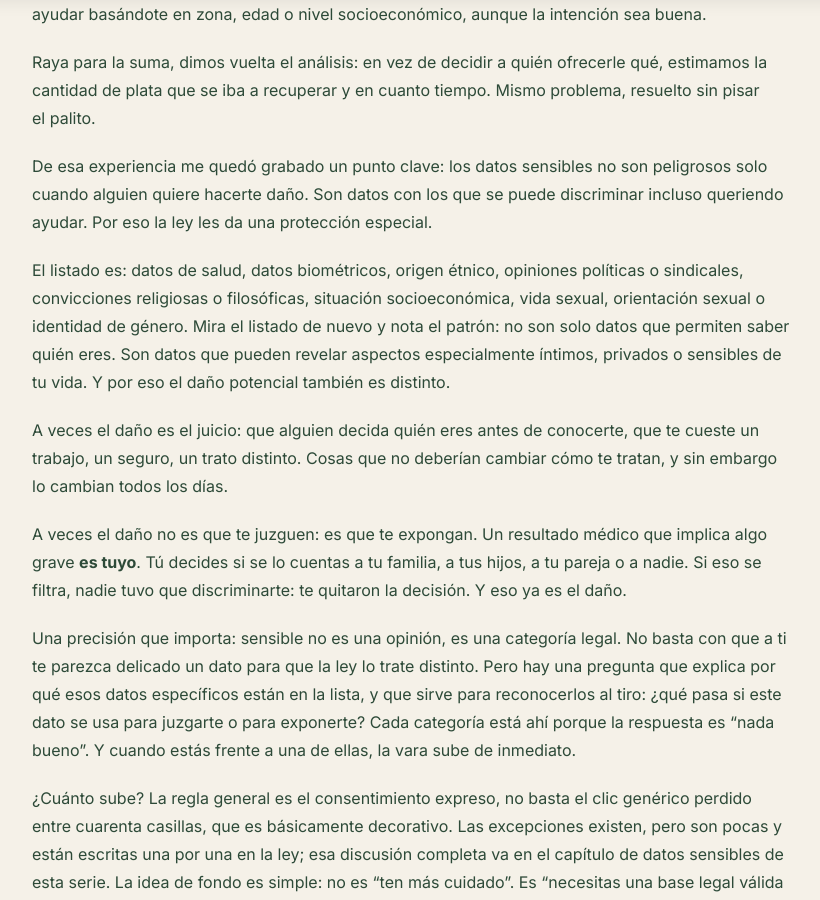
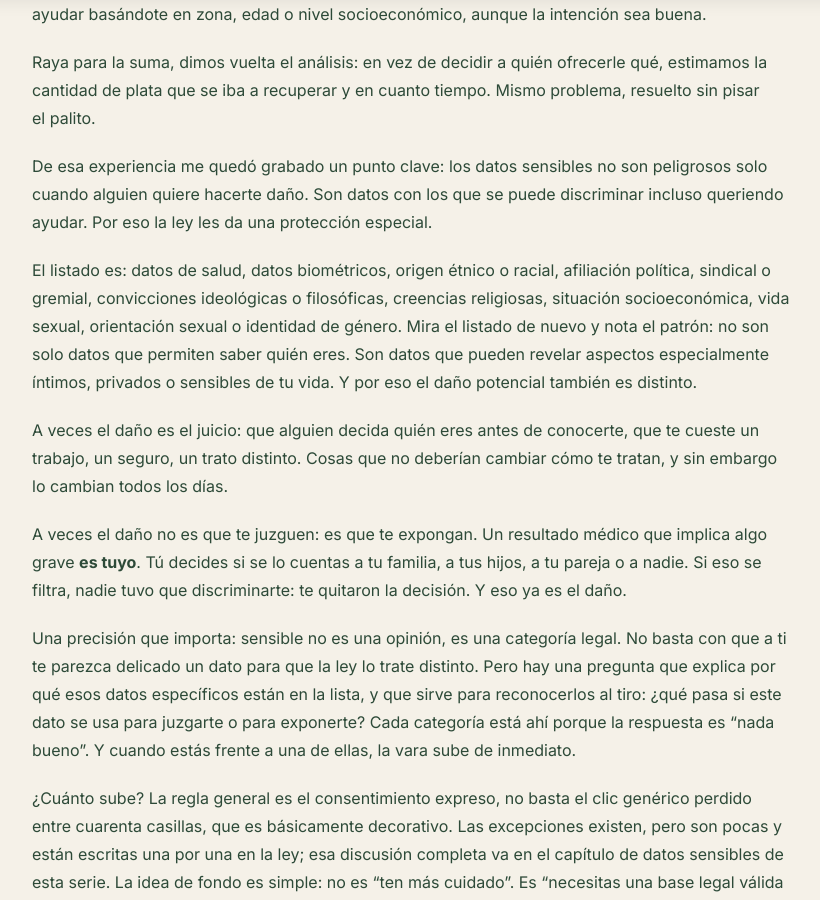
Before and after one commit to Maquitaa/web-page, a Jekyll site: the page built from _posts/2026-08-17-nadie-te-preguntó-nada-y-aun-así-saben-quién-eres.md, in a window 1280 px wide and 900 px high, scrolled down 3815 px. Shown: the whole window, without its empty margins (228-1048 px from the left). Built offline with Jekyll 4.4.1, drawn with Linux system fonts in a browser that asks for light colours.

Commit message:
Update Publicaciones “2026-08-17-nadie-te-preguntó-nada-y-aun-así-saben-quién-eres”

```diff
--- a/_posts/2026-08-17-nadie-te-preguntó-nada-y-aun-así-saben-quién-eres.md
+++ b/_posts/2026-08-17-nadie-te-preguntó-nada-y-aun-así-saben-quién-eres.md
@@ -83,7 +83,7 @@ Raya para la suma, dimos vuelta el análisis: en vez de decidir a quién ofrecer
 
 De esa experiencia me quedó grabado un punto clave: los datos sensibles no son peligrosos solo cuando alguien quiere hacerte daño. Son datos con los que se puede discriminar incluso queriendo ayudar. Por eso la ley les da una protección especial.
 
-El listado es: datos de salud, datos biométricos, origen étnico, opiniones políticas o sindicales, convicciones religiosas o filosóficas, situación socioeconómica, vida sexual, orientación sexual o identidad de género. Mira el listado de nuevo y nota el patrón: no son solo datos que permiten saber quién eres. Son datos que pueden revelar aspectos especialmente íntimos, privados o sensibles de tu vida. Y por eso el daño potencial también es distinto.
+El listado es: datos de salud, datos biométricos, origen étnico o racial, afiliación política, sindical o gremial, convicciones ideológicas o filosóficas, creencias religiosas, situación socioeconómica, vida sexual, orientación sexual o identidad de género. Mira el listado de nuevo y nota el patrón: no son solo datos que permiten saber quién eres. Son datos que pueden revelar aspectos especialmente íntimos, privados o sensibles de tu vida. Y por eso el daño potencial también es distinto.
 
 A veces el daño es el juicio: que alguien decida quién eres antes de conocerte, que te cueste un trabajo, un seguro, un trato distinto. Cosas que no deberían cambiar cómo te tratan, y sin embargo lo cambian todos los días.
 
```
